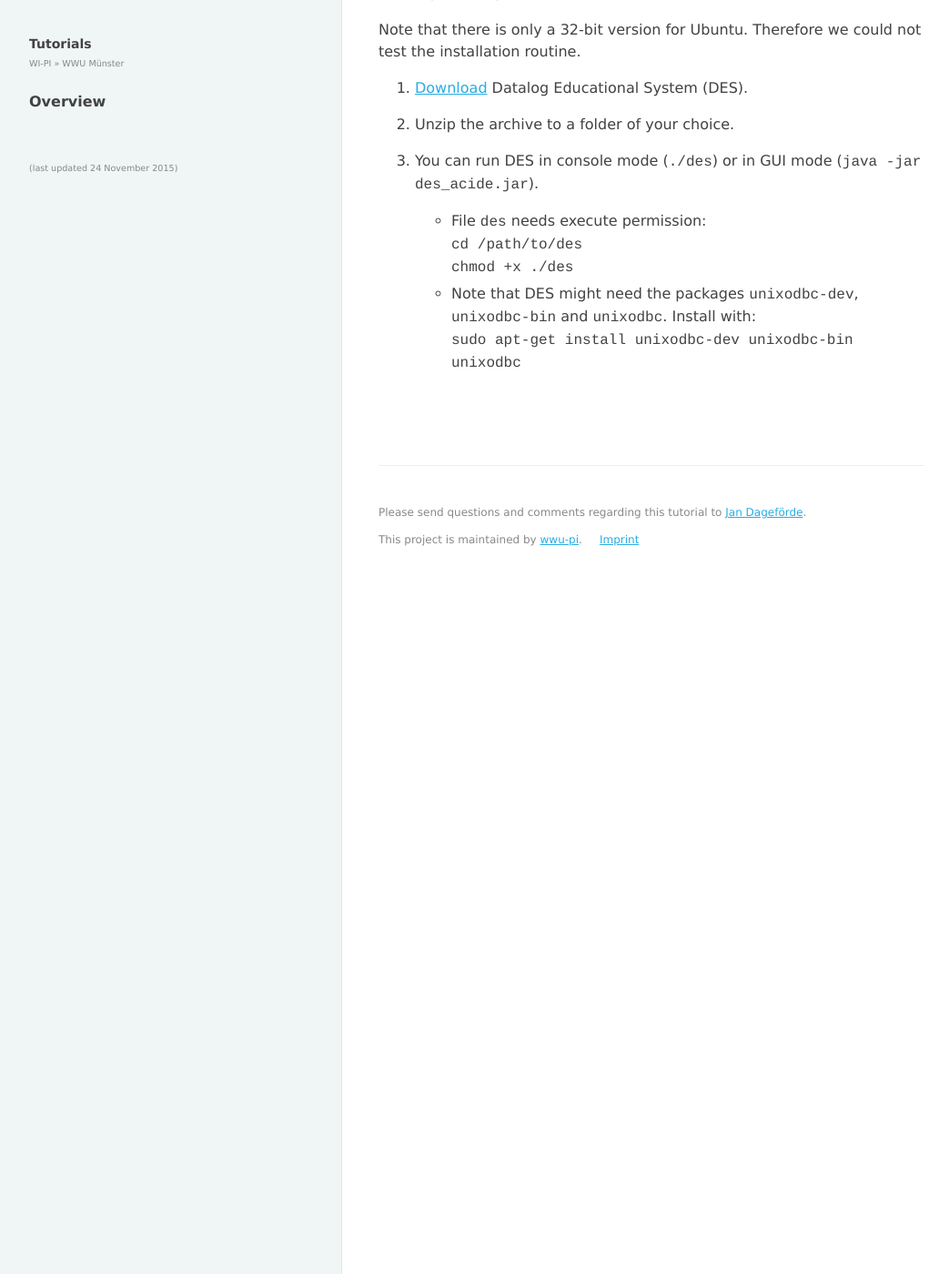
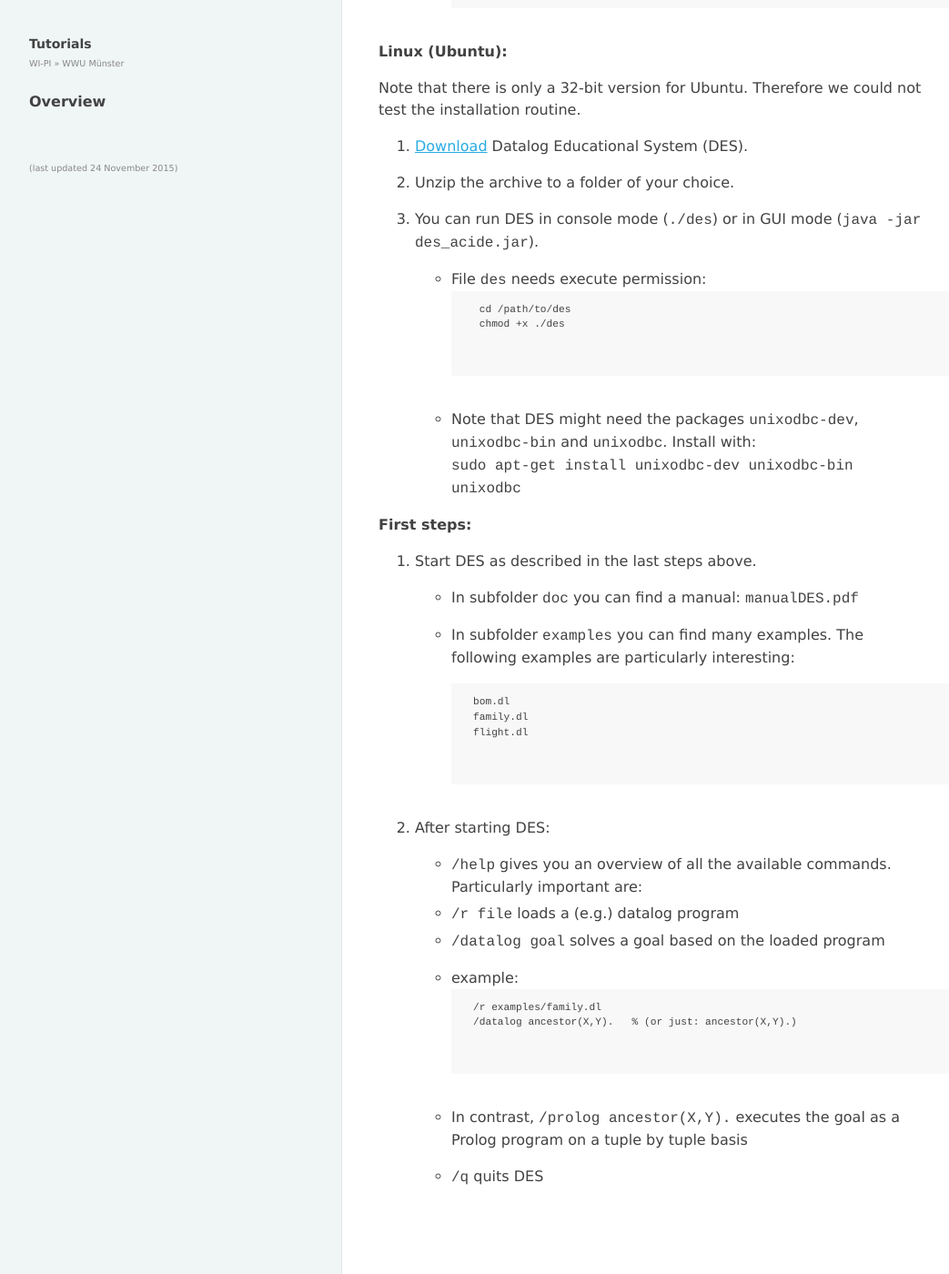
Before and after one commit to wwu-pi/tutorials, a Jekyll site: the page built from lectures/lsp/020_install_des.md, in a window 1280 px wide and 1400 px high, scrolled down 498 px. Shown: the whole window at 91% size, without its empty margins (8-1051 px from the left). Built offline with Jekyll 4.4.1, drawn with Linux system fonts in a browser that asks for light colours; some of the changed text lies outside the part shown.

Commit message:
Extend Drools manual
incorporate text-based manual from Learnweb

````diff
--- a/lectures/lsp/020_install_des.md
+++ b/lectures/lsp/020_install_des.md
@@ -14,8 +14,10 @@ title: Installing Datalog Educational System
 3. You can run DES in console mode (`des.exe`/`des`) or in GUI mode (`des_acide.jar`).
 
    * Mac: File `des` needs execute permission:
-    `cd /path/to/des`
-    `chmod +x des`
+    ```
+    cd /path/to/des
+    chmod +x des
+    ```
 
 **Linux (Ubuntu):**
 
@@ -28,7 +30,36 @@ Note that there is only a 32-bit version for Ubuntu. Therefore we could not test
 3. You can run DES in console mode (`./des`) or in GUI mode (`java -jar des_acide.jar`).
 
    * File `des` needs execute permission:
-   `cd /path/to/des`
-   `chmod +x ./des`
+    ```
+    cd /path/to/des
+    chmod +x ./des
+    ```
    * Note that DES might need the packages `unixodbc-dev`, `unixodbc-bin` and `unixodbc`. Install with:
    `sudo apt-get install unixodbc-dev unixodbc-bin unixodbc`
+
+**First steps:**
+ 1. Start DES as described in the last steps above.
+
+    * In subfolder `doc` you can find a manual: `manualDES.pdf`
+
+    * In subfolder `examples` you can find many examples. The following examples are particularly interesting:
+      ```
+      bom.dl
+      family.dl
+      flight.dl
+      ```
+
+ 4. After starting DES:
+    * `/help` gives you an overview of all the available commands. Particularly important are:
+    * `/r file`         loads a (e.g.) datalog program
+    * `/datalog goal`   solves a goal based on the loaded program
+
+    * example:
+      ```
+      /r examples/family.dl
+      /datalog ancestor(X,Y).   % (or just: ancestor(X,Y).)
+      ```
+
+    * In contrast, `/prolog ancestor(X,Y).` executes the goal as a Prolog program on a tuple by tuple basis
+
+    * `/q`              quits DES
````
